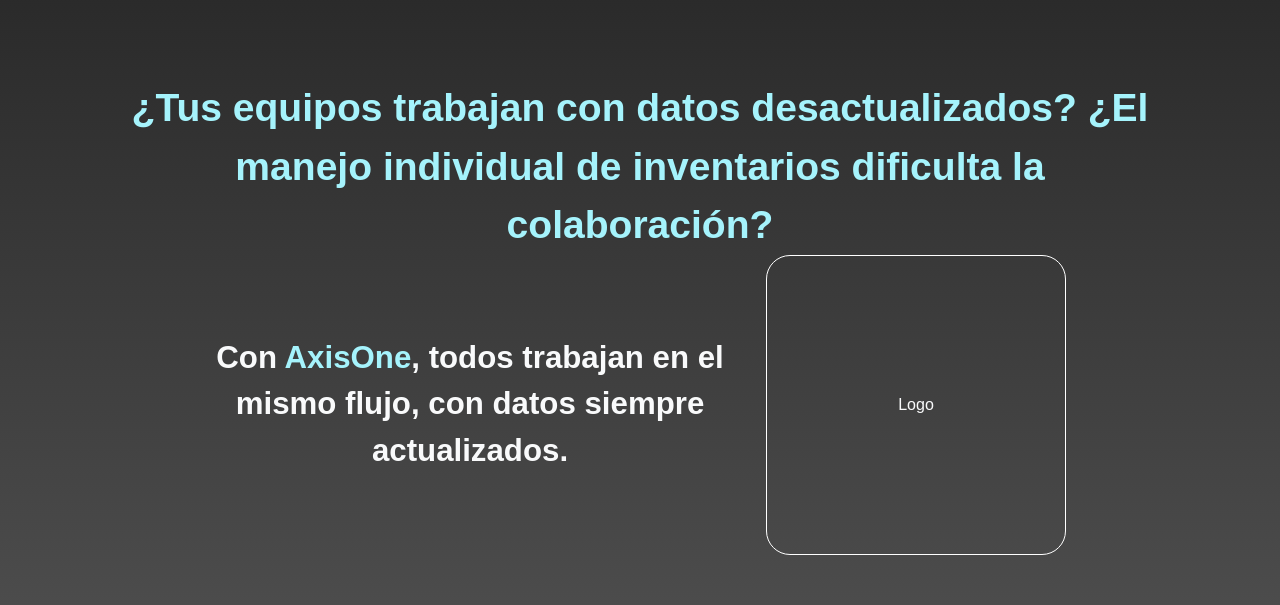
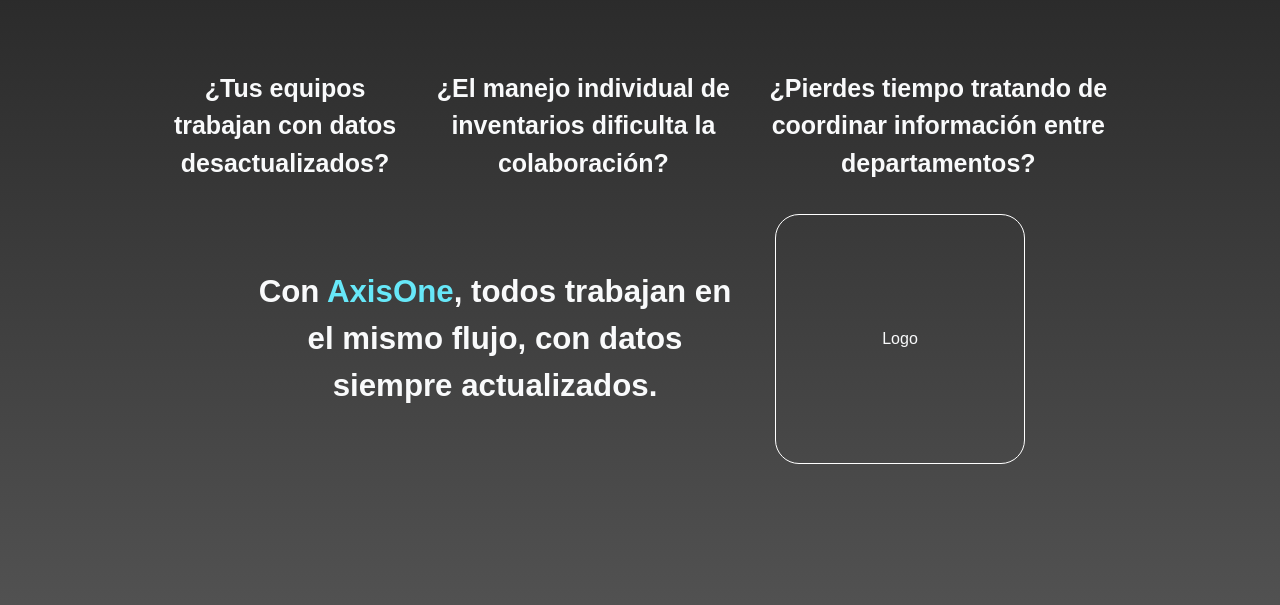
Before and after one commit to StellarDBryan/AxisOne_ERP, a Next.js app: page / in a window 1280 px wide. Shown: the part 883-1488 px from the top of the page. Built offline with nearby package versions, Linux system fonts and the light colour scheme.

Commit message:
style: fix Solutions component style

```diff
--- a/components/common/landing.jsx
+++ b/components/common/landing.jsx
@@ -9,7 +9,11 @@
         btn_text: "Comenzar gestión",
     },
     solutions: {
-        title: "¿Tus equipos trabajan con datos desactualizados?\n¿El manejo individual de inventarios dificulta la colaboración?",
+        problems: [
+            "¿Tus equipos trabajan con datos desactualizados?",
+            "¿El manejo individual de inventarios dificulta la colaboración?",
+            "¿Pierdes tiempo tratando de coordinar información entre departamentos?",
+        ],
         intro: {
             with: "Con ",
             text: ", todos trabajan en el mismo flujo, con datos siempre actualizados.",
@@ -44,18 +48,24 @@
 
     return (
         <>
-            <section className="w-full h-screen bg-gradient-to-b from-neutral-800 to-neutral-600 flex flex-col items-center justify-center">
-                <h2 className="text-h3 w-4/5 text-center font-bold text-cyan-200">{content.solutions.title}</h2>
-                <div className="flex w-4/5 flex-row items-center justify-center gap-10">
+            <section className="w-full h-[700px] py-10 gap-5 bg-gradient-to-b from-neutral-800 to-neutral-600 flex items-center justify-center">
+                <div className="w-3/4 flex flex-col gap-8 items-center justify-around">
+                    <div className="flex flex-row gap-5">
+                        {content.solutions.problems.map((problem, id) => (
+                            <h2 key={id} className="text-h5 text-center font-semibold text-gray-50">{problem}</h2>
+                        ))}
+                    </div>
+                    <div className="flex flex-row items-center justify-center gap-10">
                         <h5 className="text-h4 text-center w-1/2 font-semibold text-gray-50">
                             {content.solutions.intro.with}
-                        <span className="text-cyan-200">
+                            <span className="text-cyan-300">
                                 {content.project_name}
                             </span>
                             {content.solutions.intro.text}
                         </h5>
-                    <div className="w-[300px] h-[300px] flex items-center justify-center text-gray-50 border border-solid border-white rounded-3xl">
+                        <div className="w-[250px] h-[250px] flex items-center justify-center text-gray-50 border border-solid border-white rounded-3xl">
                             Logo
+                        </div>
                     </div>
                 </div>
             </section>
```
Lines whose indentation alone changed are shown as unchanged.
